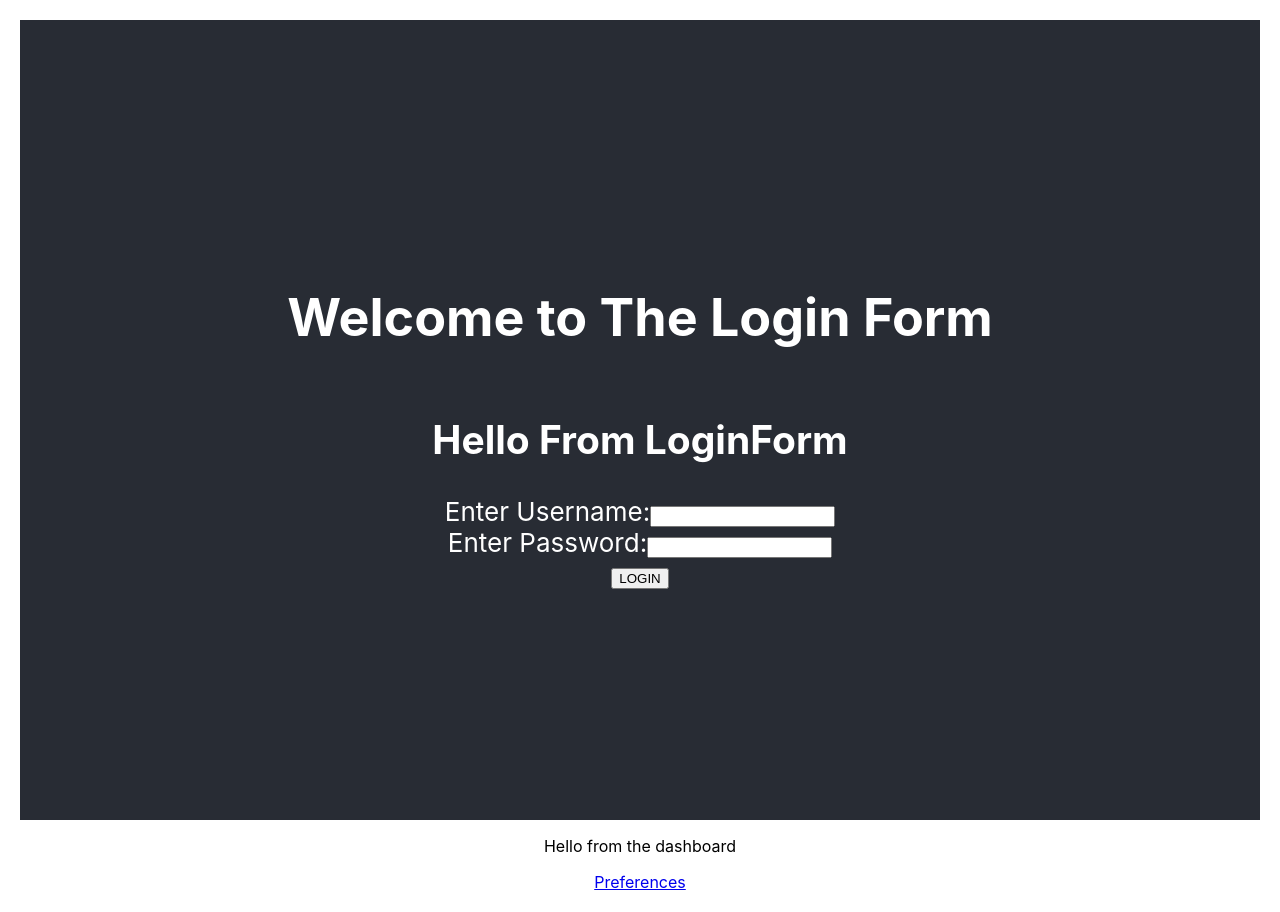
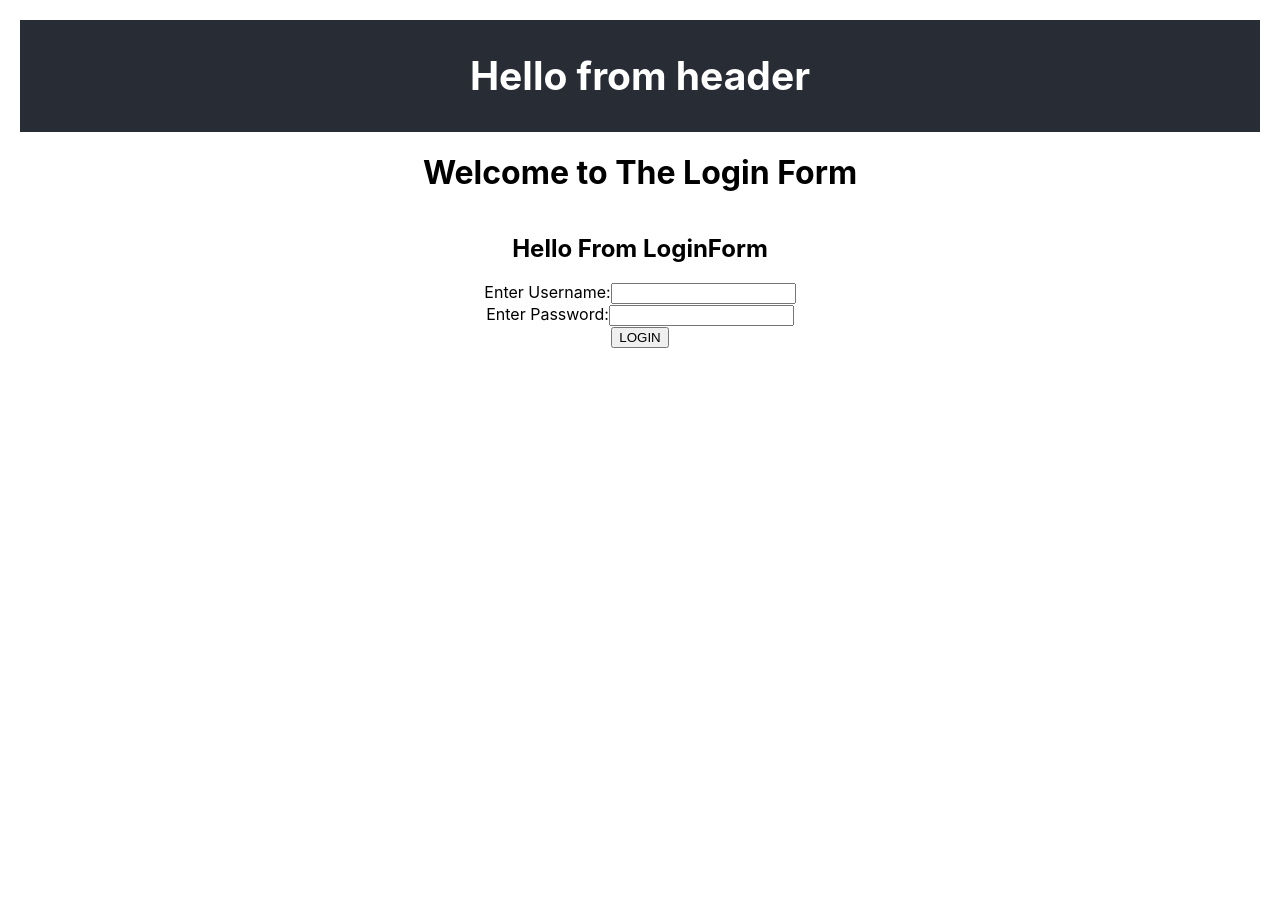
Before and after one commit to Conrad-E-Code/Campus-Broadcaster, a React (Create React App) app in the folder front_end/tokenauth_poc/: page /dashboard in a window 1280 px wide. After the commit the page ends 800 px from the top, so only its background shows below. Built offline with nearby package versions, Linux system fonts and the light colour scheme.

Commit message:
Login page created token state created and passed to LoginForm Login form submit handler changes state to true for testing purposes.conditional renderning of routes in app based on token state.

```diff
--- a/front_end/tokenauth_poc/src/App.css
+++ b/front_end/tokenauth_poc/src/App.css
@@ -16,7 +16,6 @@
 
 .App-header {
   background-color: #282c34;
-  min-height: 100vh;
   display: flex;
   flex-direction: column;
   align-items: center;
--- a/front_end/tokenauth_poc/src/App.js
+++ b/front_end/tokenauth_poc/src/App.js
@@ -3,16 +3,19 @@ import { Routes, Route } from "react-router-dom"
 import LoginForm from './components/LoginForm/LoginForm';
 import Dashboard from './components/Dashboard/Dashboard';
 import Preferences from './components/Preferences/Preferences';
+import {useState} from 'react'
+function App() {
+  const [token, setToken] = useState(false)
 
-function App() {
   return (
     <div className="App">
       <header className="App-header">
-      <LoginForm />
+        <h2> Hello from header</h2>
+      {/* {token? null :<LoginForm setToken={setToken} />} */}
       </header>
       <Routes>
-        <Route element={<Dashboard />} path="/dashboard"></Route>
-        <Route element={<Preferences />} path="/preferences"></Route>
+        <Route element={token? <Dashboard/> :<LoginForm setToken={setToken}/>} path="/dashboard"></Route>
+        <Route element={token? <Preferences/> :<LoginForm setToken={setToken}/>} path="/preferences"></Route>
       </Routes>
 
     </div>
--- a/front_end/tokenauth_poc/src/components/LoginForm/LoginForm.js
+++ b/front_end/tokenauth_poc/src/components/LoginForm/LoginForm.js
@@ -1,11 +1,12 @@
 import React from "react"
 import './LoginForm.css'
 
-function LoginForm(props) {
+function LoginForm({setToken}) {
 
     function loginFetch(e) {
         e.preventDefault()
         console.log(e)
+        setToken(true)
         const LOGIN_URL = ""
         // fetch(LOGIN_URL)
         // .then(
```
